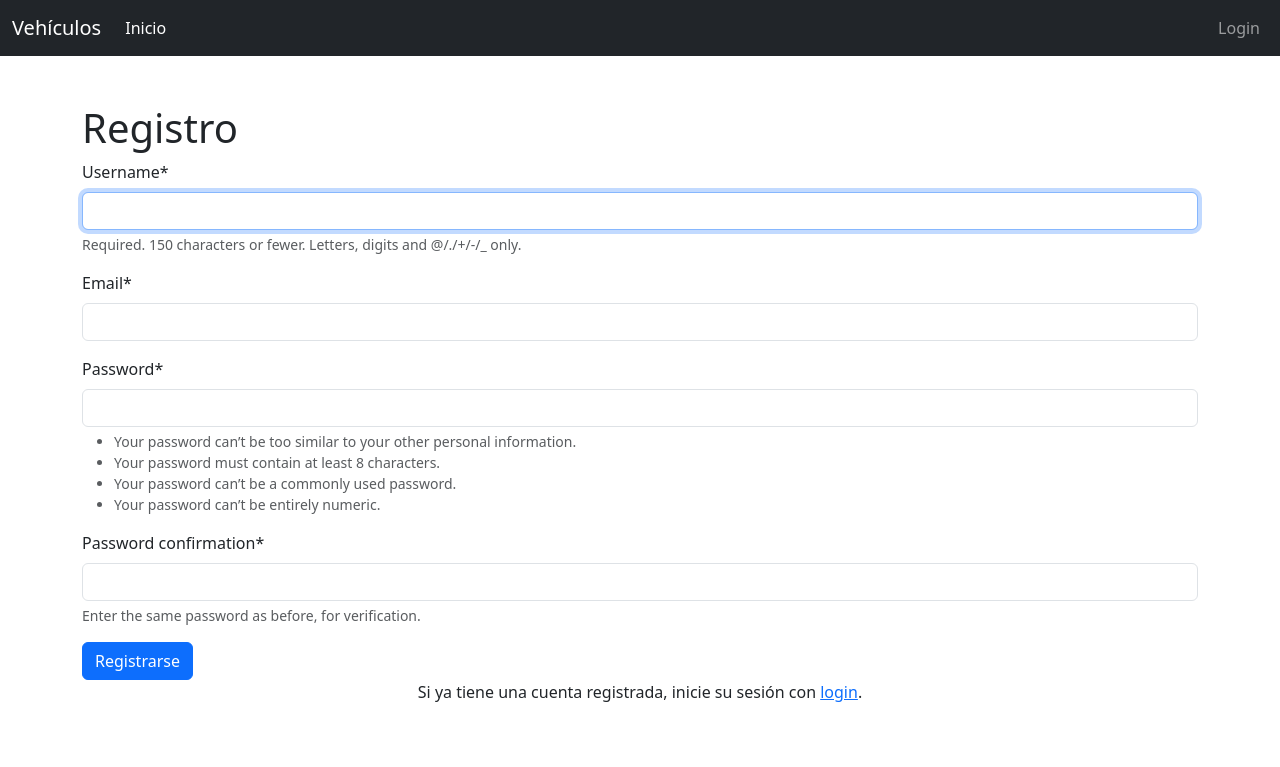
After one commit to NicolasSolis/Consolidacion-M6, a Django app: page /vehiculo/registro/ in a window 1280 px wide. The commit adds this page. Shown: the top 767 px of the page. Run offline with Django 5.2, Linux system fonts and the light colour scheme; some libraries are stand-ins or nearby versions.

Commit message:
Proyecto 1.0 estable, añadido control de autenticación de usuarios, registro y redirecciones. Edit: requirements añadidos.

```diff
--- a/templates/base.html
+++ b/templates/base.html
@@ -5,7 +5,7 @@
         <meta name="viewport" content="width=device-width, initial-scale=1.0">
         <meta name="description" content="">
         <meta name="keywords" content="">
-        <title>{{ title | default:"Mi sitio | Home" }}</title>
+        <title>{{ title | default:"Vehiculos | Catálogo" }}</title>
         {% load django_bootstrap5 %}
         {% bootstrap_css %}
     </head>
--- a/templates/navbar.html
+++ b/templates/navbar.html
@@ -15,13 +15,29 @@
                 <li class="nav-item">
                     <a class="nav-link active" aria-current="page" href="{% url 'inicio' %}">Inicio</a>
                 </li>
+                {% if user.is_authenticated %}
+                    <li class="nav-item">
+                        <a class="nav-link" href="{% url "añadir" %}">Añadir</a>
+                    </li>
+                    <li class="nav-item">
+                        <a class="nav-link" href="{% url "listar" %}">Listar</a>
+                    </li>
+                {% endif %}
+            </ul>
+        </div>
+        <ul class="navbar-nav mr-auto">
+            {% if user.is_authenticated %}
                 <li class="nav-item">
-                    <a class="nav-link" href="{% url "add_vehiculo" %}">Añadir</a>
+                    <a class="nav-link" href="{% url "logout" %}">Salir</a>
                 </li>
                 <li class="nav-item">
-                    <a class="nav-link" href="{% url "view_vehiculo" %}">Listar</a>
+                    <a class="nav-link" href="#">Hola, {{ user.username }}</a>
                 </li>
-            </ul>
-        </div>
+            {% else %}
+                <li class="nav-item">
+                    <a class="nav-link" href="{% url "login" %}">Login</a>
+                </li>
+            {% endif %}
+        </ul>
     </div>
 </nav>
--- /dev/null
+++ b/templates/registro.html
@@ -0,0 +1,15 @@
+{% extends "base.html" %}
+{% block content %}
+    {% load crispy_forms_tags %}
+    <div class="container py-5">
+        <h1>Registro</h1>
+        <form method="post">
+            {% csrf_token %} {{ register_form|crispy }}
+            <button class="btn btn-primary" type="submit">Registrarse</button>
+        </form>
+        <p class="text-center">
+            Si ya tiene una cuenta registrada, inicie su sesión con
+            <a href="{% url "registro" %}">login</a>. {% comment %} cambiar de registro a login {% endcomment %}
+        </p>
+    </div>
+{% endblock content %}
--- a/vehiculo/forms.py
+++ b/vehiculo/forms.py
@@ -1,7 +1,23 @@
 from django import forms
 from .models import VehiculoModel
+from django.contrib.auth.forms import UserCreationForm
+from django.contrib.auth.models import User
 
 class VehiculoForm(forms.ModelForm):
     class Meta:
         model = VehiculoModel
         fields = ['marca', 'modelo', 'serial_carroceria', 'serial_motor', 'categoria', 'precio']
+
+class RegistroUsuarioForm(UserCreationForm):
+    email = forms.EmailField(required=True)
+
+    class Meta:
+        model = User
+        fields = ('username', 'email', 'password1', 'password2')
+
+    def save(self, commit=True):
+        user = super(RegistroUsuarioForm, self).save(commit=False)
+        user.email = self.cleaned_data['email']
+        if commit:
+            user.save()
+        return user
--- a/vehiculo/templates/view_vehiculo.html
+++ b/vehiculo/templates/view_vehiculo.html
@@ -12,6 +12,7 @@
                 <th>Serial Motor</th>
                 <th>Categoría</th>
                 <th>Precio</th>
+                <th>Condición de Precio</th>
             </tr>
         </thead>
         <tbody>
@@ -23,6 +24,7 @@
                     <td>{{ vehiculo.serial_motor }}</td>
                     <td>{{ vehiculo.categoria }}</td>
                     <td>{{ vehiculo.precio }}</td>
+                    <td>{{ vehiculo.condicion_precio }}</td>
                 </tr>
             {% empty %}
                 <tr>
--- a/vehiculo/urls.py
+++ b/vehiculo/urls.py
@@ -1,7 +1,10 @@
 from django.urls import path
-from .views import add_vehiculo, view_vehiculo
+from .views import add_vehiculo, view_vehiculo, view_registro, view_login, view_logout
 
 urlpatterns = [
-    path('add/', add_vehiculo, name='add_vehiculo'),
-    path('listar/', view_vehiculo, name='view_vehiculo')
+    path('add/', add_vehiculo, name='añadir'),
+    path('listar/', view_vehiculo, name='listar'),
+    path('registro/', view_registro, name='registro'),
+    path('login/', view_login, name='login'),
+    path('logout/', view_logout, name='logout'),
 ]
--- a/vehiculo/views.py
+++ b/vehiculo/views.py
@@ -1,7 +1,38 @@
-from django.shortcuts import render, redirect
+from django.shortcuts import render
+from django.http import HttpResponseRedirect
+from django.contrib import messages
+from django.contrib.auth import login, authenticate, logout
+from django.contrib.auth.forms import AuthenticationForm
+from django.contrib.auth.models import Permission
+from django.contrib.auth.decorators import login_required, permission_required
+from django.contrib.contenttypes.models import ContentType
 from .models import VehiculoModel
-from .forms import VehiculoForm
+from .forms import VehiculoForm, RegistroUsuarioForm
 
+def view_registro(request):
+    if request.method == "POST":
+        form = RegistroUsuarioForm(request.POST)
+
+        if form.is_valid():
+            content_type = ContentType.objects.get_for_model(VehiculoModel)
+            puede_ver = Permission.objects.get(codename='can_visualizar_catalogo', content_type=content_type)
+            puede_añadir = Permission.objects.get(codename='add_vehiculomodel', content_type=content_type)
+            user = form.save()
+            user.user_permissions.add(puede_ver, puede_añadir)
+            login(request, user)
+            messages.success(request, "Registrado Satisfactoriamente.")
+            return HttpResponseRedirect('/')
+        else:
+            messages.error(request, "Registro invalido. Algunos datos ingresados no son correctos.")
+    else:
+        form = RegistroUsuarioForm()
+
+    return render(request=request, template_name="registro.html", context={"register_form": form})
+
+#intenté hacerlo con clases, honestamente estoy cansado y no con mucho tiempo, así que será en funciones, perdón
+#faltaba poner 'app.permission', me demoré un montón, antes de leer 5 minutos de documentación
+@login_required(login_url='/vehiculo/login/')
+@permission_required('vehiculo.add_vehiculomodel', raise_exception=True)
 def add_vehiculo(request):
     if request.method == 'POST':
         form = VehiculoForm(request.POST)
@@ -13,6 +44,34 @@ def add_vehiculo(request):
 
     return render(request, 'add_vehiculo.html', {'form': form})
 
-def view_vehiculo(request): #comprobar si funciona
+@login_required(login_url='/vehiculo/login/')
+@permission_required('vehiculo.can_visualizar_catalogo', raise_exception=True)
+def view_vehiculo(request):
     vehiculos = VehiculoModel.objects.all()
     return render(request, 'view_vehiculo.html', {'vehiculos':vehiculos})
+
+
+def view_login(request):
+    if request.method == "POST":
+        form = AuthenticationForm(request, data=request.POST)
+        if form.is_valid():
+            username = form.cleaned_data.get('username')
+            password = form.cleaned_data.get('password')
+            user = authenticate(username=username, password=password)
+            if user is not None:
+                login(request, user)
+                messages.info(request, f"Iniciaste sesión como: {username}.")
+                return HttpResponseRedirect('/')
+            else:
+                messages.error(request, "Invalido username o password.")
+        else:
+            messages.error(request, "Invalido username o password.")
+    else:
+        form = AuthenticationForm()
+
+    return render(request=request, template_name="login.html", context={"login_form": form}) # hubo un problema relacionado a esto en la clase M6S9 con pasar al contexto "user":user, ahora está parcialmente renderizado
+
+def view_logout(request):
+    logout(request)
+    messages.info(request, "Se ha cerrado la sesión satisfactoriamente.")
+    return HttpResponseRedirect('/')
```
Also changed, not shown: config/settings.py (+16 -1 lines), requirements.txt (added, +22 -0 lines), templates/login.html (added, +15 -0 lines), vehiculo/models.py (+15 -1 lines), vehiculo/templates/add_vehiculo.html (+8 -5 lines), README.md, vehiculo/migrations/0003_alter_vehiculomodel_options.py (added).
